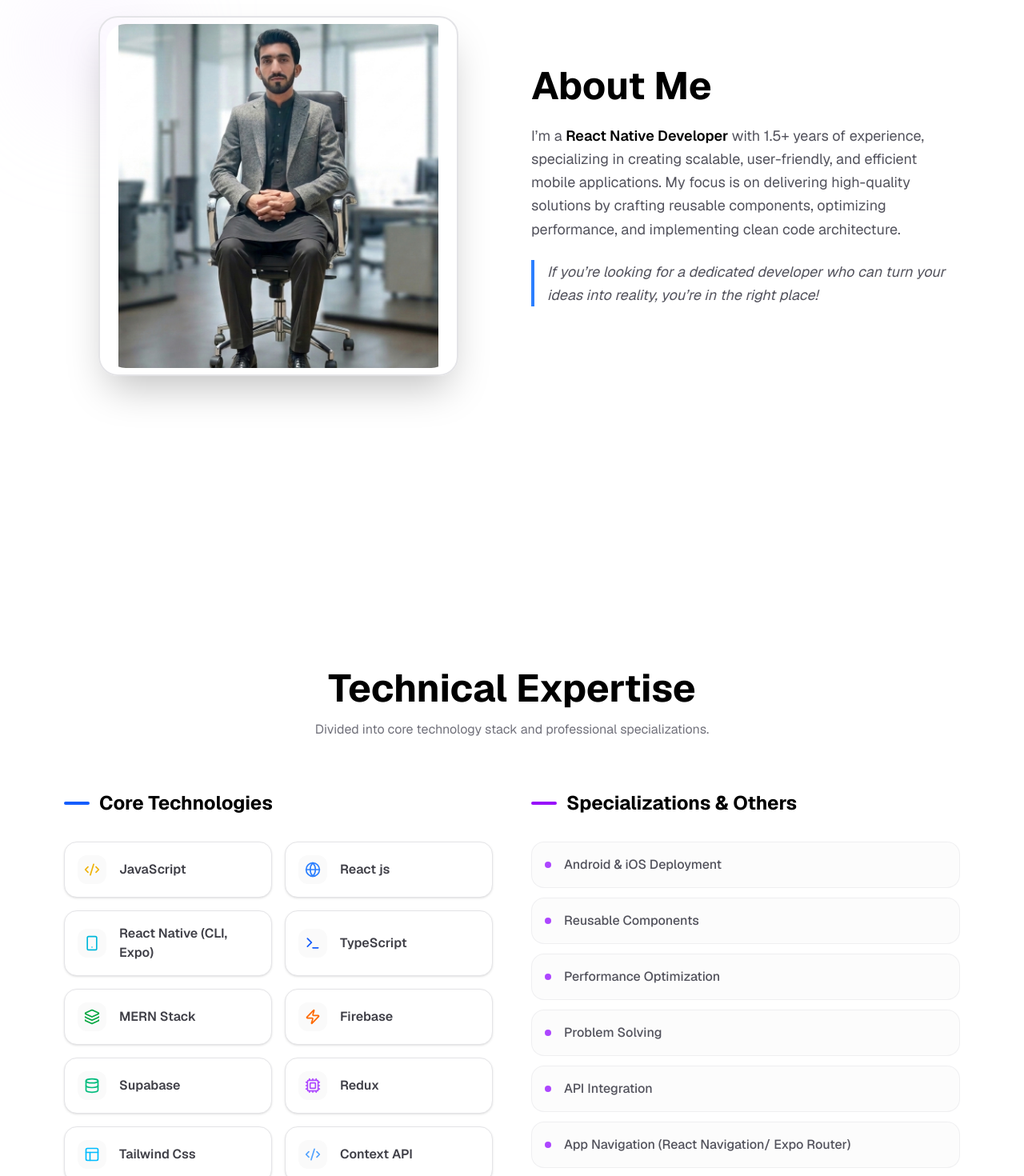
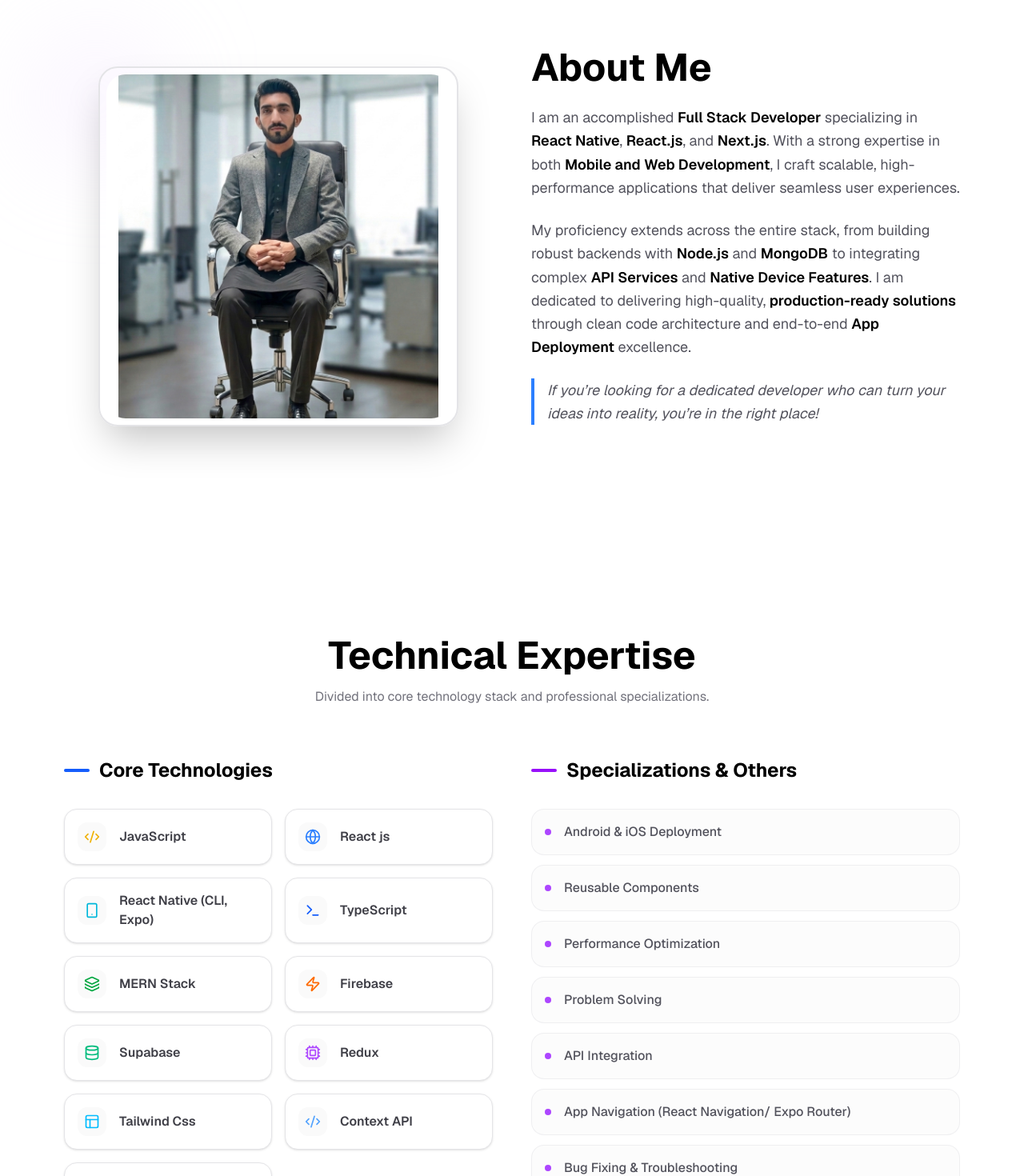
Before and after one commit to hussnaincheema/Portfolio_Nextjs, a Next.js app in the folder frontend/: page / in a window 1280 px wide. Shown: the part 860-2330 px from the top of the page at 80% size. Built offline with nearby package versions, Linux system fonts and the light colour scheme.

Commit message:
About Fixed

```diff
--- a/frontend/components/About.tsx
+++ b/frontend/components/About.tsx
@@ -5,7 +5,7 @@ import Image from "next/image";
 
 const About = () => {
     return (
-        <section id="about" className="min-h-screen py-20 px-8 md:px-20 bg-transparent overflow-hidden">
+        <section id="about" className="pt-30 pb-35 px-8 md:px-20 bg-transparent overflow-hidden">
             <motion.div
                 initial={{ opacity: 0, y: 30 }}
                 whileInView={{ opacity: 1, y: 0 }}
@@ -39,7 +39,10 @@ const About = () => {
                         About Me
                     </h2>
                     <p className="text-lg text-zinc-600 dark:text-zinc-400 leading-relaxed mb-6">
-                        I’m a <span className="text-black dark:text-white font-semibold">React Native Developer</span> with 1.5+ years of experience, specializing in creating scalable, user-friendly, and efficient mobile applications. My focus is on delivering high-quality solutions by crafting reusable components, optimizing performance, and implementing clean code architecture.
+                        I am an accomplished <span className="text-black dark:text-white font-semibold">Full Stack Developer</span> specializing in <span className="text-black dark:text-white font-semibold">React Native</span>, <span className="text-black dark:text-white font-semibold">React.js</span>, and <span className="text-black dark:text-white font-semibold">Next.js</span>. With a strong expertise in both <span className="text-black dark:text-white font-semibold">Mobile and Web Development</span>, I craft scalable, high-performance applications that deliver seamless user experiences.
+                    </p>
+                    <p className="text-lg text-zinc-600 dark:text-zinc-400 leading-relaxed mb-6">
+                        My proficiency extends across the entire stack, from building robust backends with <span className="text-black dark:text-white font-semibold">Node.js</span> and <span className="text-black dark:text-white font-semibold">MongoDB</span> to integrating complex <span className="text-black dark:text-white font-semibold">API Services</span> and <span className="text-black dark:text-white font-semibold">Native Device Features</span>. I am dedicated to delivering high-quality, <span className="text-black dark:text-white font-semibold">production-ready solutions</span> through clean code architecture and end-to-end <span className="text-black dark:text-white font-semibold">App Deployment</span> excellence.
                     </p>
                     <p className="text-lg text-zinc-600 dark:text-zinc-400 leading-relaxed mb-6 italic border-l-4 border-blue-500 pl-4">
                         If you’re looking for a dedicated developer who can turn your ideas into reality, you’re in the right place!
--- a/frontend/components/Skills.tsx
+++ b/frontend/components/Skills.tsx
@@ -46,7 +46,7 @@ const Skills = () => {
     };
 
     return (
-        <section id="skills" className="py-24 px-8 md:px-20 bg-transparent">
+        <section id="skills" className="pt-25 pb-24 px-8 md:px-20 bg-transparent">
             <div className="max-w-6xl mx-auto">
                 <motion.div
                     initial={{ opacity: 0, y: 20 }}
```
